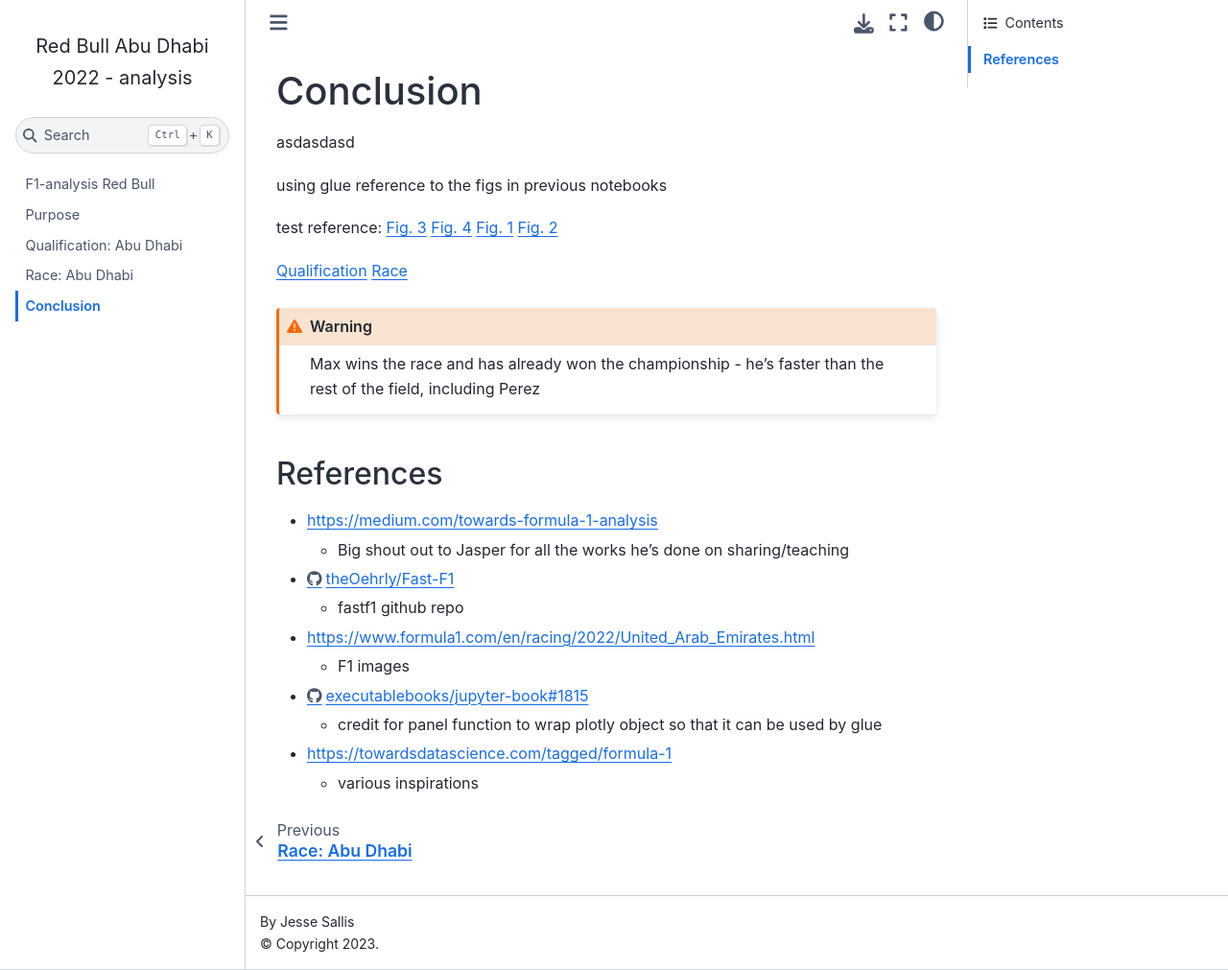
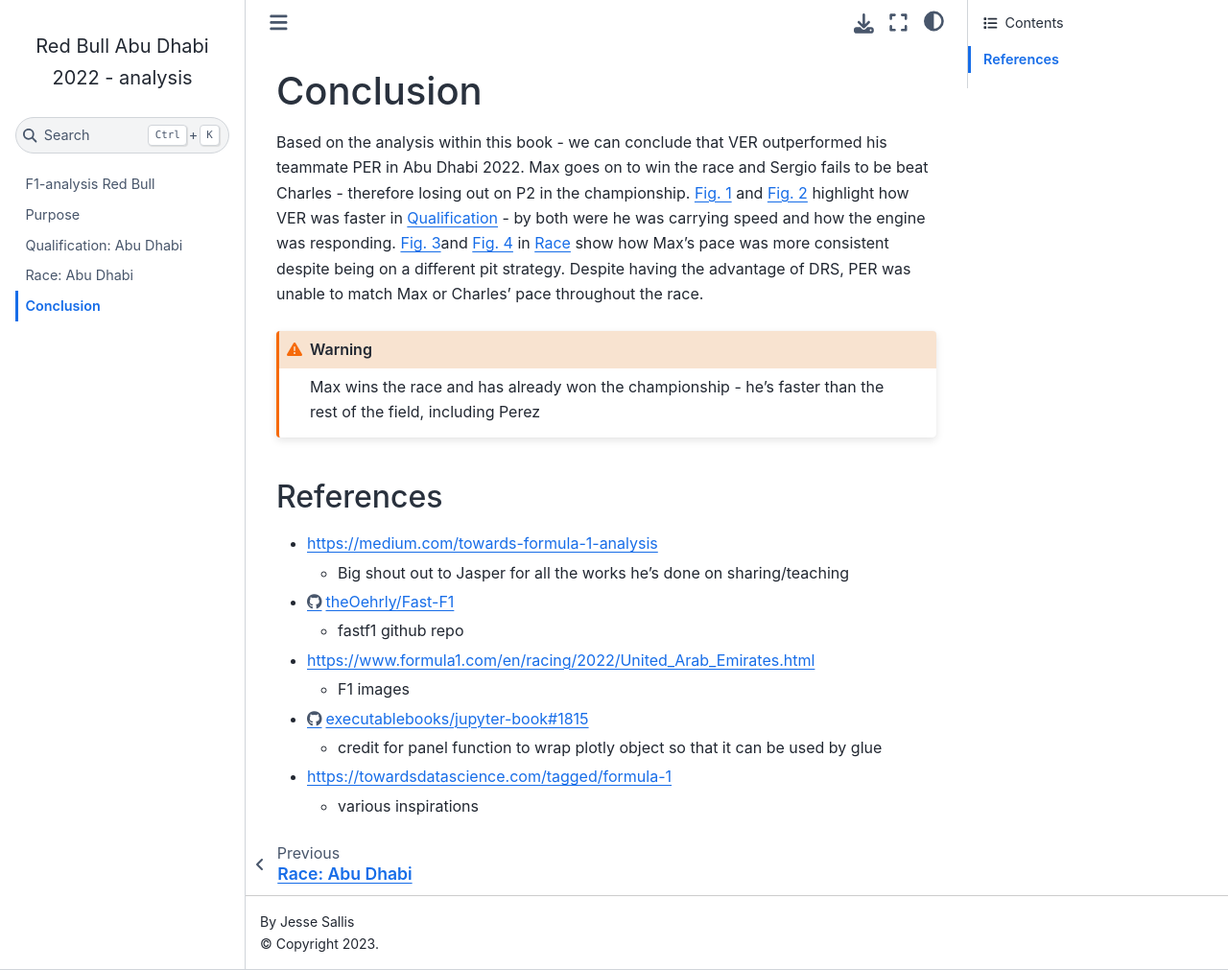
Before and after one commit to J-Sallis/F1-analysis, a Jupyter Book: the page built from Summary.md, in a window 1280 px wide and 1011 px high. Shown: the whole window at 96% size. Built offline with Jupyter Book 1.0.4 settings and Sphinx 7.4.7 and the Sphinx Book theme 1.1.4, drawn with Linux system fonts in a browser that asks for light colours; comment, search, counter and statistics services are not loaded.

Commit message:
finished conclusion and added md cells in ipynb

````diff
--- a/Summary.md
+++ b/Summary.md
@@ -1,27 +1,11 @@
 # Conclusion
-asdasdasd
 
+Based on the analysis within this book -  we can conclude that VER outperformed his teammate PER in Abu Dhabi 2022. Max goes on to win the race and Sergio fails to be beat Charles -  therefore losing out on P2 in the championship. {numref}`speed_q` and {numref}`RPM_q` highlight how VER was faster in [Qualification](Abu_Dhabi_Quali.ipynb) - by both were he was carrying speed and how the engine was responding. {numref}`lap_fig`and {numref}`ST_fig` in [Race](Abu_Dhabi_Race.ipynb) show how Max's pace was more consistent despite being on a different pit strategy. Despite having the advantage of DRS, PER was unable to match Max or Charles' pace throughout the race.
 
-using glue reference to the figs in previous notebooks
-
-
-
-test reference:
-{numref}`lap_fig`
-{numref}`ST_fig`
-{numref}`speed_q`
-{numref}`RPM_q`
-
-[Qualification](Abu_Dhabi_Quali.ipynb)
-[Race](Abu_Dhabi_Race.ipynb)
-
-
-{glue:}`Lap-times`
 
 ```{warning}
 Max wins the race and has already won the championship - he's faster than the rest of the field, including Perez
 ```
-
 ## References
 
 * https://medium.com/towards-formula-1-analysis
````
Also changed, not shown: Abu_Dhabi_Quali.ipynb.
